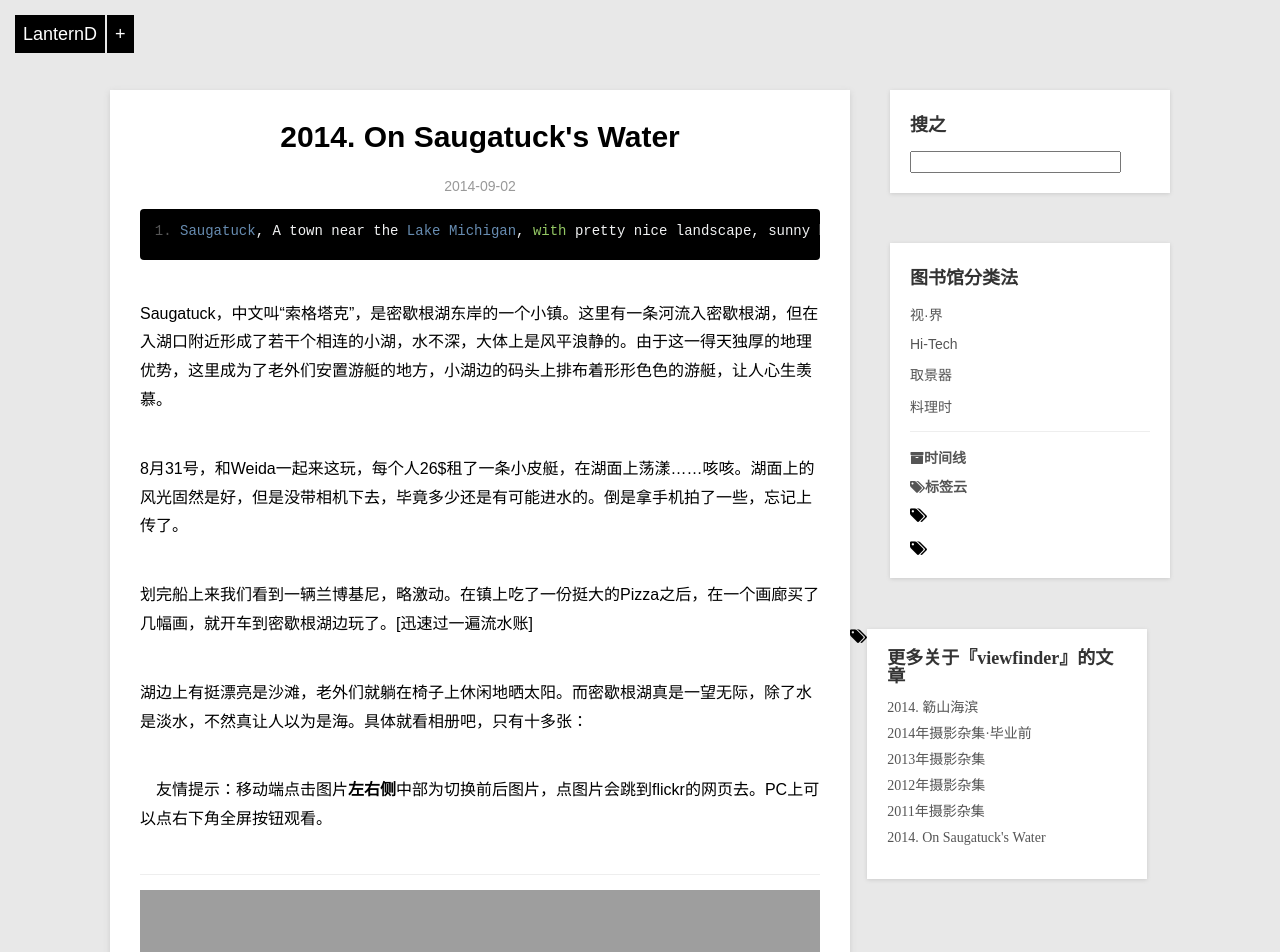
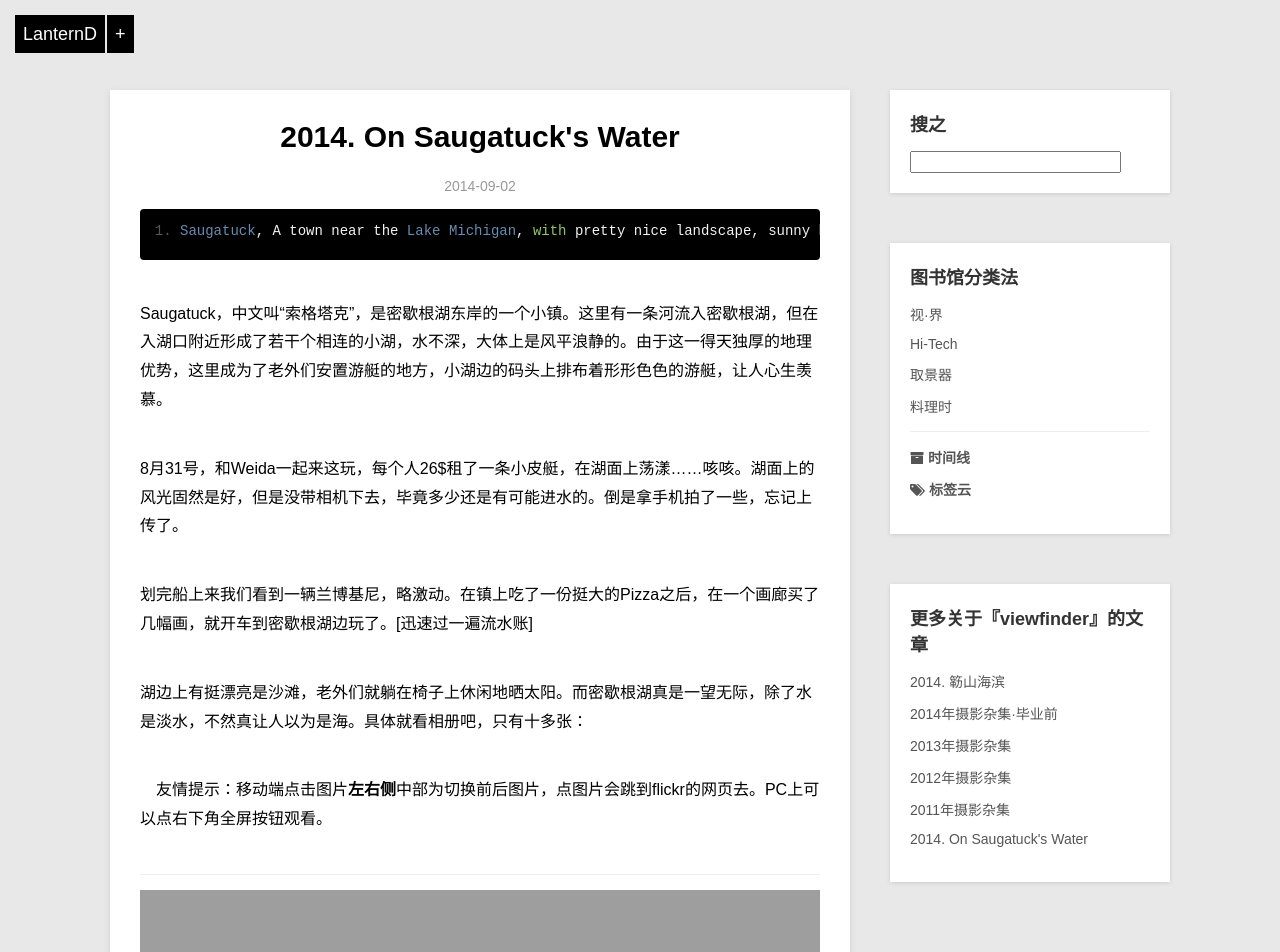
Before and after one commit to LanternD/lanternd.github.io, a Jekyll site: the page built from _posts/Viewfinder/2014-09-02-2014-saugatuck.md, in a window 1280 px wide. Shown: the top 952 px of the page. Built offline with Jekyll 4.4.1, drawn with Linux system fonts in a browser that asks for light colours; comment, search, counter and statistics services are not loaded; grey boxes are pictures that could not be loaded.

Commit message:
fix bugs

```diff
--- a/_layouts/post.html
+++ b/_layouts/post.html
@@ -26,8 +26,8 @@ layout: default
         </blockquote>
 
         <div style="text-align:right;color:#a3a3a3;">
-            <a href="/archive.html"><i class="fa fa-archive"></i>归档</a>
-            <a href="/tags"><i class="fa fa-tags"></i>标签</a>
+            <a href="/archive.html"><i class="fa fa-archive"></i> 归档</a>
+            <a href="/tags"><i class="fa fa-tags"></i> 标签</a>
         </div>
 
         {% include pagination.html %}
@@ -44,8 +44,8 @@ layout: default
             <li><a href="/viewfinder">取景器</a></li>
             <li><a href="/cuisine">料理时</a></li>
             <hr>
-            <li><a href="/archive.html"><i class="fa fa-archive"></i><strong>时间线</strong></a></li>
-            <li><a href="/tags"><i class="fa fa-tags"><strong>标签云</strong></a></li>
+            <li><a href="/archive.html"><i class="fa fa-archive"></i> <strong>时间线</strong></a></li>
+            <li><a href="/tags"><i class="fa fa-tags"></i> <strong>标签云</strong></a></li>
         </ul>
 
     </div>
```
